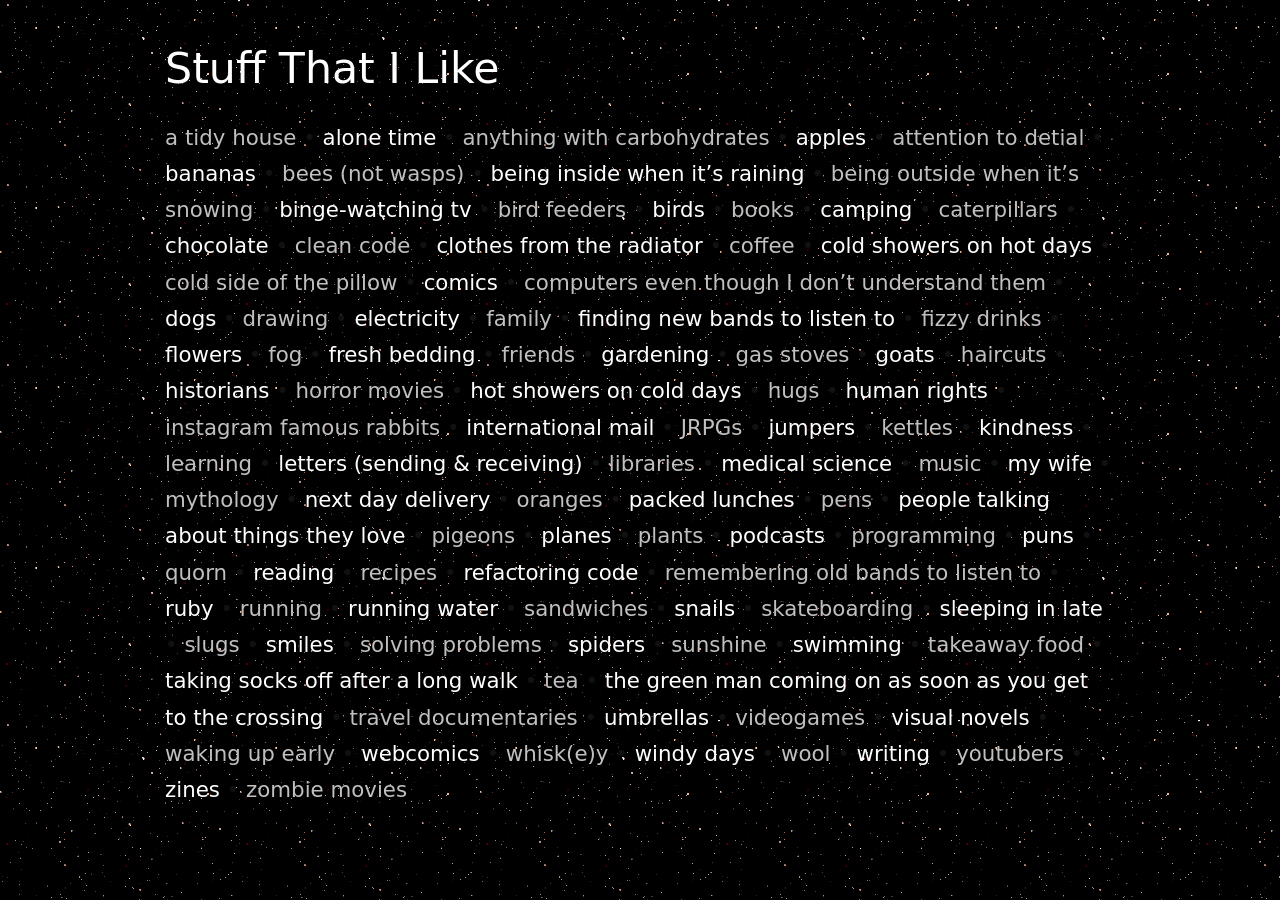
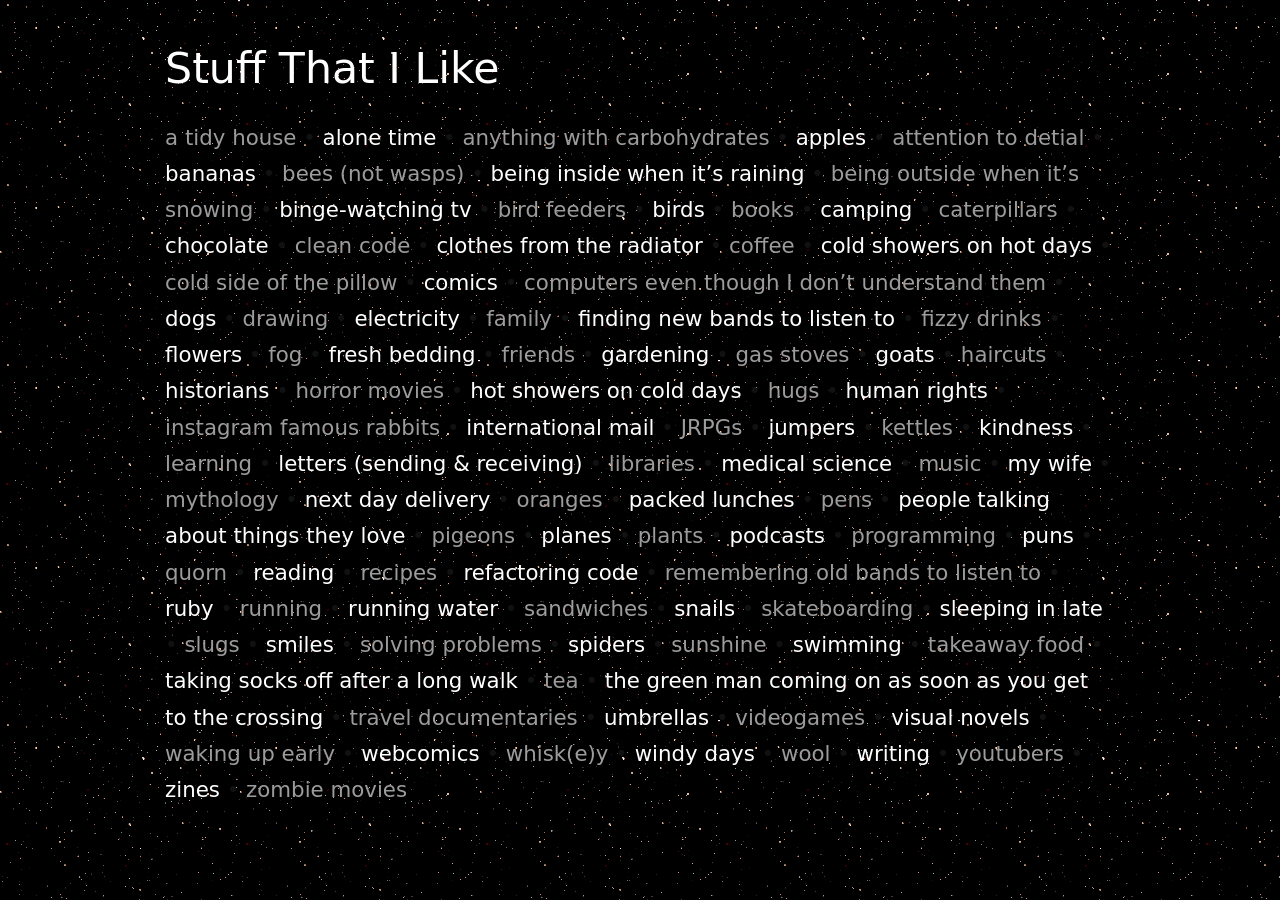
Before and after one commit to jsrn/jsrn.github.io, a Jekyll site: the page built from stuffthatilike.md, in a window 1280 px wide. Built offline with Jekyll 4.4.1, drawn with Linux system fonts in a browser that asks for light colours; our own code applies the rules of GitHub Pages for plain Markdown files.

Commit message:
Change colour based on feedback

```diff
--- a/_layouts/space.html
+++ b/_layouts/space.html
@@ -14,7 +14,7 @@
     }
 
     .thing-i-like {
-      color: silver;
+      color: #9c9c9c;
     }
 
     h1,
```
